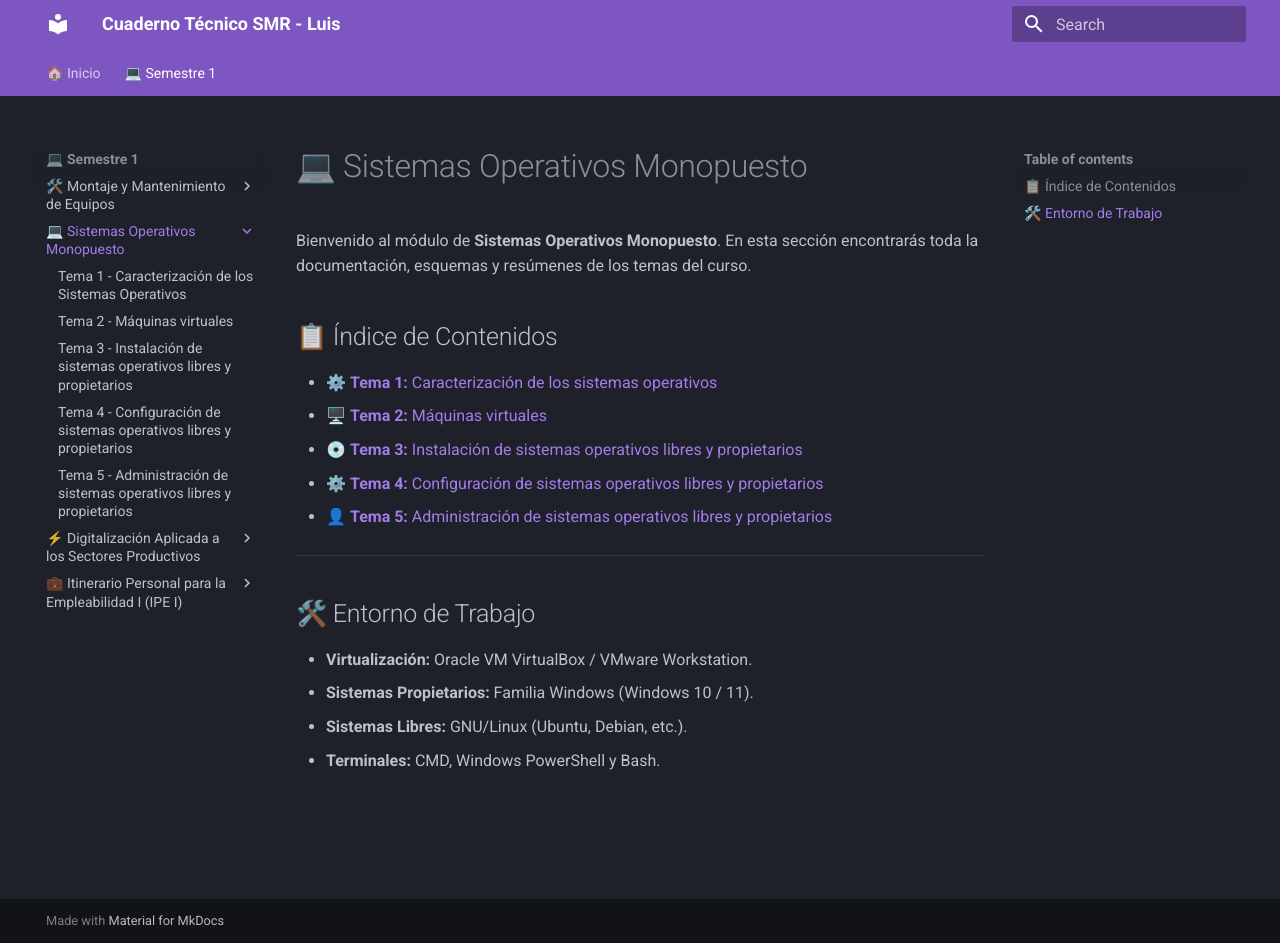
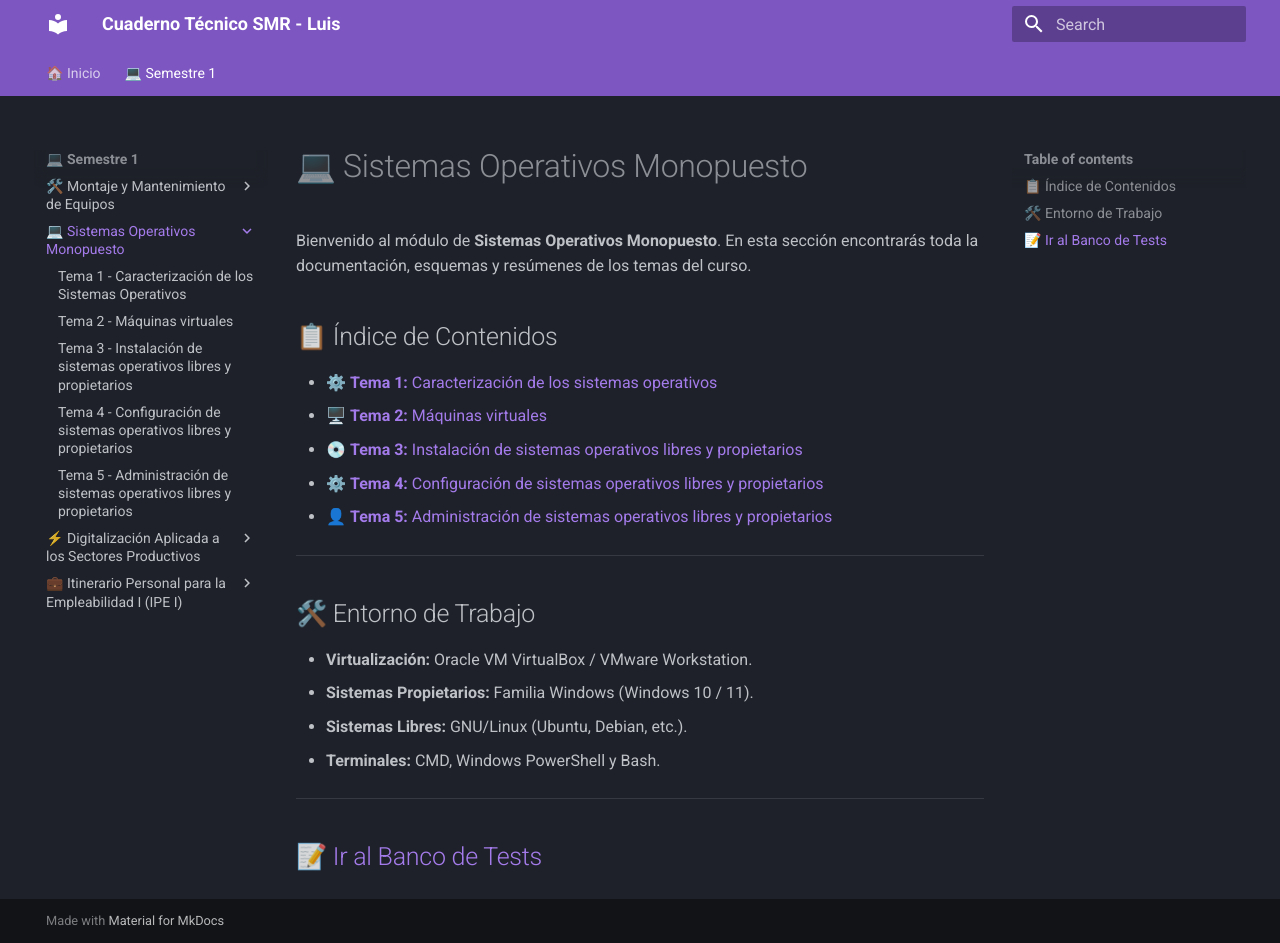
Before and after one commit to Beamspark/SMR-Apuntes, an MkDocs documentation site: the page built from docs/smr/sistemas/index.md, in a window 1280 px wide and 943 px high. Built offline with MkDocs 1.6.1 and Material for MkDocs 9.7.7, drawn with Linux system fonts in a browser that asks for light colours.

Commit message:
Update index.md

```diff
--- a/docs/smr/sistemas/index.md
+++ b/docs/smr/sistemas/index.md
@@ -18,3 +18,7 @@ Bienvenido al módulo de **Sistemas Operativos Monopuesto**. En esta sección en
 * **Sistemas Propietarios:** Familia Windows (Windows 10 / 11).
 * **Sistemas Libres:** GNU/Linux (Ubuntu, Debian, etc.).
 * **Terminales:** CMD, Windows PowerShell y Bash.
+
+---
+
+## 📝 [Ir al Banco de Tests](test/index.md)
```
